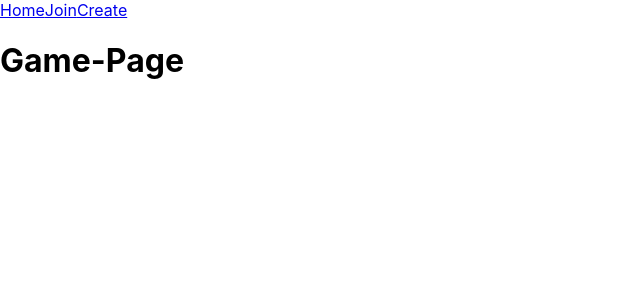
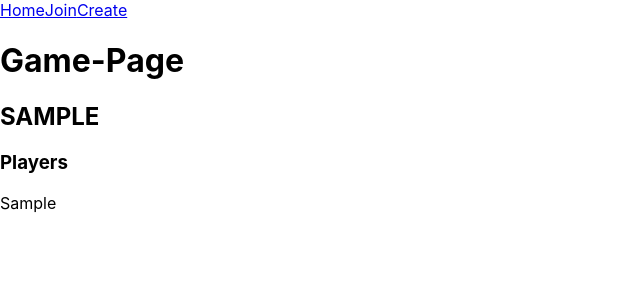
Before and after one commit to danjcooper/Fakespeare, a React (Create React App) app: page / in a window 1280 px wide. Both pictures are taken after typing "Sample", "Sample" into the empty fields and a click on the button "Join!". Shown: the top 300 px of the page, without its empty margins (0-640 px from the left). Built offline with nearby package versions, Linux system fonts and the light colour scheme; no server answers.

Commit message:
add new player

```diff
--- a/package.json
+++ b/package.json
@@ -10,6 +10,7 @@
     "react-dom": "^17.0.2",
     "react-router-dom": "^5.2.1",
     "react-scripts": "4.0.3",
+    "socket.io-client": "^4.2.0",
     "web-vitals": "^1.1.2"
   },
   "scripts": {
--- a/src/Components/CreateRoomForm/index.js
+++ b/src/Components/CreateRoomForm/index.js
@@ -48,7 +48,7 @@ const CreateRoomForm = ({ toggleLogin }) => {
         <Redirect
           to={{
             pathname: '/lobby',
-            state: { username: name, roomCode: roomCode },
+            state: { username: name, roomCode: roomCode, roomOwner: true },
           }}
         />
       ) : null}
--- a/src/Components/JoinRoomForm/index.js
+++ b/src/Components/JoinRoomForm/index.js
@@ -44,7 +44,11 @@ const JoinRoomForm = ({ toggleLogin }) => {
         <Redirect
           to={{
             pathname: '/lobby',
-            state: { username: formData.username, roomCode: formData.roomCode },
+            state: {
+              username: formData.username,
+              roomCode: formData.roomCode.toUpperCase(),
+              roomOwner: false,
+            },
           }}
         />
       ) : null}
--- a/src/Pages/Game/index.js
+++ b/src/Pages/Game/index.js
@@ -1,16 +1,39 @@
-import React, { useState } from 'react';
+import React, { useState, useEffect } from 'react';
 import { useLocation } from 'react-router-dom';
 import { CreateRoomForm } from '../../Components';
+import io from 'socket.io-client';
 
 const Game = (Props) => {
+  const socketServer = 'https://fakespeare-socket.herokuapp.com/';
   const location = useLocation();
   const [userName, setUserName] = useState(location.state.username);
   const [roomCode, setRoomCode] = useState(location.state.roomCode);
+  const [owner, setOwner] = useState(location.state.roomOwner);
   //   let location = useLocation();
+  const socket = io.connect(socketServer);
+
+  useEffect(() => {
+    const socket = io.connect(socketServer);
+    socket.emit('joinRoom', { roomName: roomCode, username: userName });
+  }, []);
+
+  useEffect(() => {
+    const socket = io.connect(socketServer);
+    socket.on('newPlayer', () => {
+      console.log('hi');
+    });
+  }, []);
+
   return (
     <>
       <h1>Game-Page</h1>
-      {console.log(location.state.roomCode)}
+      <section>
+        <h2>{roomCode}</h2>
+      </section>
+      <section>
+        <h3>Players</h3>
+        <p>{userName}</p>
+      </section>
     </>
   );
 };
```
Also changed, not shown: 1 other file (tests, documents, lock files or other folders).
